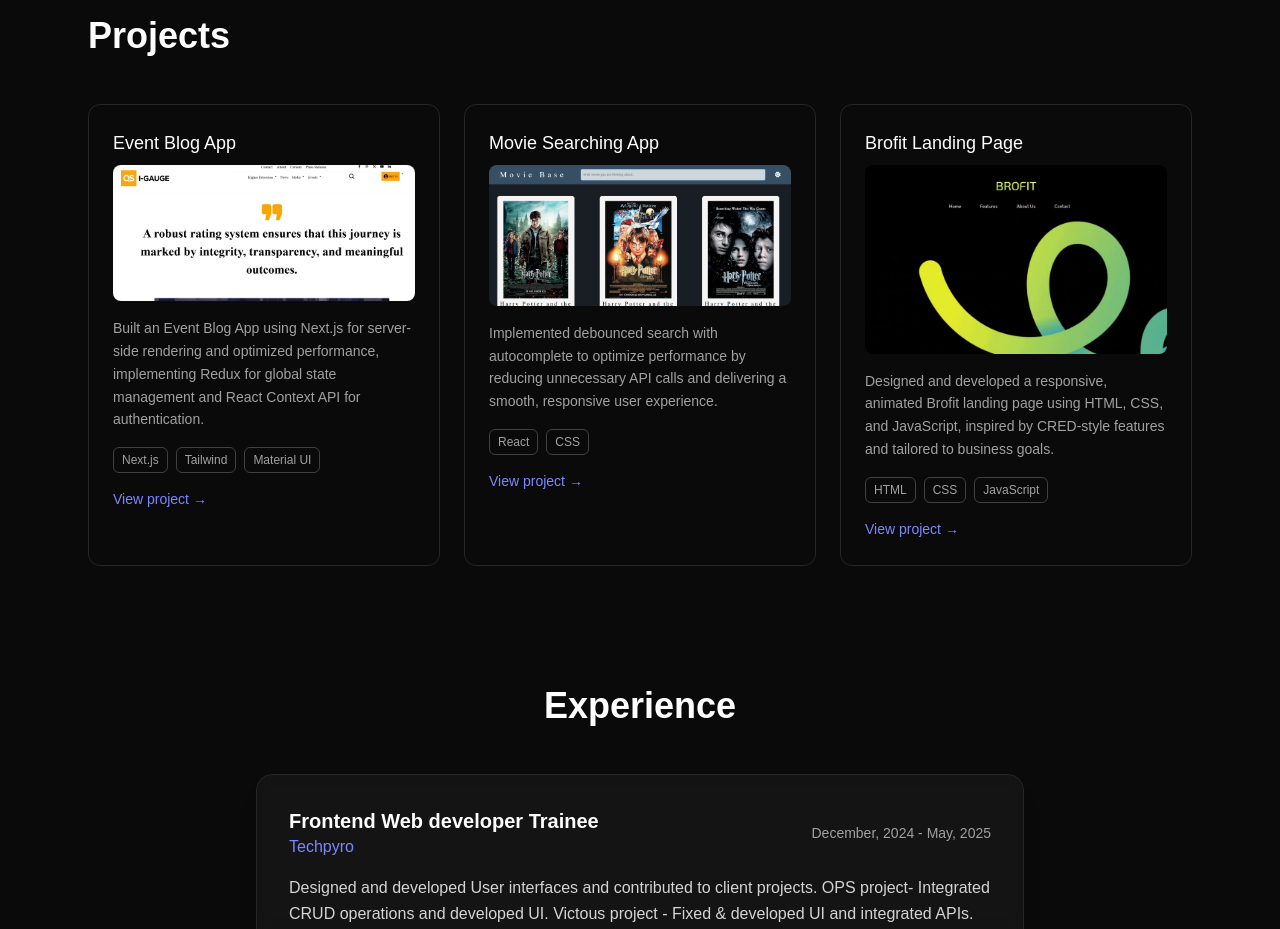
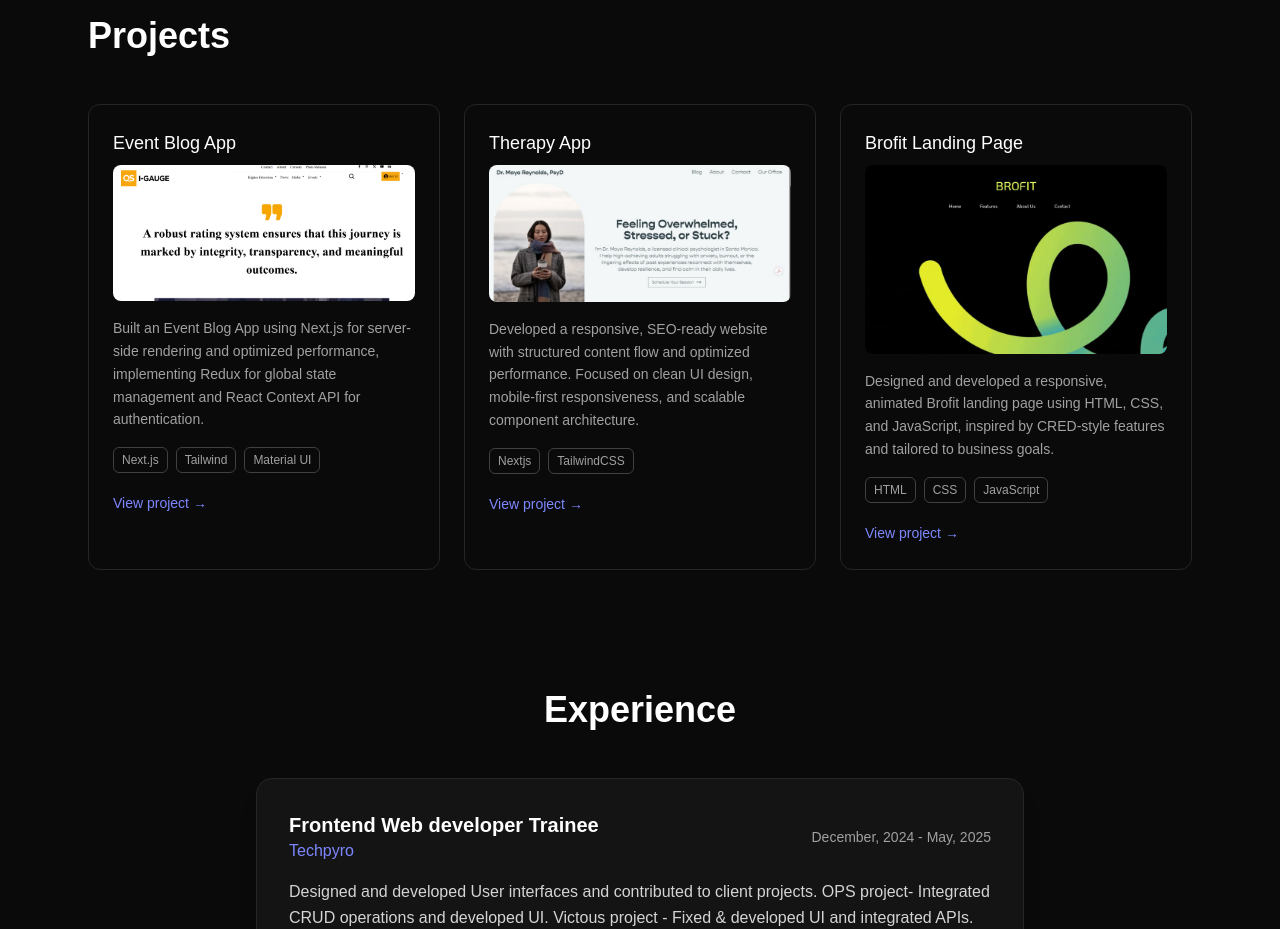
Before and after one commit to Priyankaadev/Portfolio-nextjs, a Next.js app: page / in a window 1280 px wide. Shown: the part 1220-2149 px from the top of the page. Built offline with nearby package versions, Linux system fonts and the light colour scheme.

Commit message:
add: new project

```diff
--- a/src/components/Projects.tsx
+++ b/src/components/Projects.tsx
@@ -36,7 +36,7 @@
                         </span>
                     ))}
                 </div>
-                <span className='mt-4 inline-block text-sm text-indigo-400 group-hover:underline'>
+                <span className='mt-5 inline-block text-sm text-indigo-400 group-hover:underline'>
                     View project &rarr;
                 </span>
             </a>
--- a/src/data/projects.ts
+++ b/src/data/projects.ts
@@ -8,13 +8,13 @@
     link: "https://github.com/Priyankaadev/FrontendProject-Techpyro",
   },
   {
-    title: "Movie Searching App",
-    img:"/moviesearching.png",
+    title: "Therapy App",
+    img:"/desktopview.jpeg",
     description:
-      "Implemented debounced search with autocomplete to optimize performance by reducing unnecessary API calls and delivering a smooth, responsive user experience.",
-    tech: ["React", "CSS"],
+      "Developed a responsive, SEO-ready website with structured content flow and optimized performance. Focused on clean UI design, mobile-first responsiveness, and scalable component architecture.",
+    tech: ["Nextjs", "TailwindCSS"],
 
-    link: "https://movie-searching-app-puce.vercel.app/",
+    link: "https://lilac-template-eight.vercel.app/",
   },
   {
     title: "Brofit Landing Page",
```
Also changed, not shown: public/desktopview.jpeg (added).
